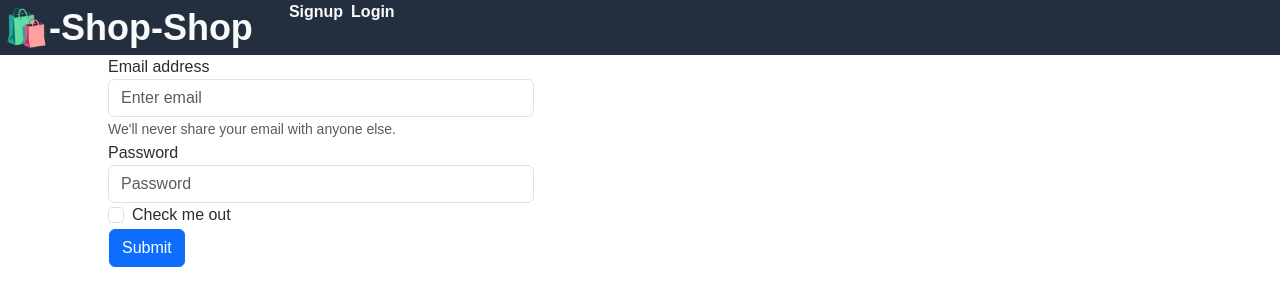
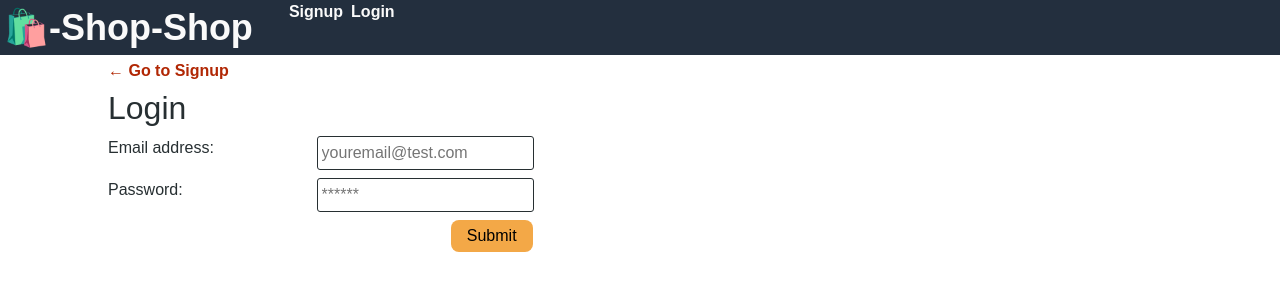
Before and after one commit to jeremiahmiranda79/buonos-pizza-3, a React (Create React App) app in the folder client/: page /login in a window 1280 px wide. Shown: the top 306 px of the page. Built offline with nearby package versions, Linux system fonts and the light colour scheme; a web font is replaced by a local one; what google-maps-react would draw is missing.

Commit message:
login mutation.js on client side updated

```diff
--- a/client/src/components/LoginForm/index.js
+++ b/client/src/components/LoginForm/index.js
@@ -1,47 +1,69 @@
 import React, { useState } from "react";
 import "../LoginForm/index.css";
+import { useMutation } from "@apollo/client";
+import { Link } from "react-router-dom";
+import { LOGIN } from "../../utils/mutation";
+import Auth from "../../utils/auth";
 
-function LoginForm() {
-  const [email, setEmail] = useState("");
-  const handleEmailChange = (e) => {
-    setEmail(e.target.value);
+function LoginForm(props) {
+  const [formState, setFormState] = useState({ email: "", password: "" });
+  const [login, { error }] = useMutation(LOGIN);
+
+  const handleFormSubmit = async (event) => {
+    event.preventDefault();
+    try {
+      const mutationResponse = await login({
+        variables: { email: formState.email, password: formState.password },
+      });
+      const token = mutationResponse.data.login.token;
+      Auth.login(token);
+    } catch (e) {
+      console.log(e);
+    }
   };
+
+  const handleChange = (event) => {
+    const { name, value } = event.target;
+    setFormState({
+      ...formState,
+      [name]: value,
+    });
+  };
+
   return (
-    <div className="container">
-      <form>
-        <div class="form-group">
-          <label for="exampleInputEmail1">Email address</label>
+    <div className="container my-1">
+      <Link to="/signup">← Go to Signup</Link>
+
+      <h2>Login</h2>
+      <form onSubmit={handleFormSubmit}>
+        <div className="flex-row space-between my-2">
+          <label htmlFor="email">Email address:</label>
           <input
-            value={email}
-            onChange={handleEmailChange}
+            placeholder="youremail@test.com"
+            name="email"
             type="email"
-            class="form-control"
-            id="exampleInputEmail1"
-            aria-describedby="emailHelp"
-            placeholder="Enter email"
-          />
-          <small id="emailHelp" class="form-text text-muted">
-            We'll never share your email with anyone else.
-          </small>
-        </div>
-        <div class="form-group">
-          <label for="exampleInputPassword1">Password</label>
-          <input
-            type="password"
-            class="form-control"
-            id="exampleInputPassword1"
-            placeholder="Password"
+            id="email"
+            onChange={handleChange}
           />
         </div>
-        <div class="form-group form-check">
-          <input type="checkbox" class="form-check-input" id="exampleCheck1" />
-          <label class="form-check-label" for="exampleCheck1">
-            Check me out
-          </label>
+        <div className="flex-row space-between my-2">
+          <label htmlFor="pwd">Password:</label>
+          <input
+            placeholder="******"
+            name="password"
+            type="password"
+            id="pwd"
+            onChange={handleChange}
+          />
         </div>
-        <button type="submit" class="btn btn-primary">
-          Submit
-        </button>
+        {error ? (
+          <div>
+            <p className="error-text">The provided credentials are incorrect</p>
+          </div>
+        ) : null}
+        <div className="flex-row flex-end">
+          <button type="submit">Submit</button>
+        </div>
       </form>
     </div>
   );
--- /dev/null
+++ b/client/src/utils/mutation.js
@@ -0,0 +1,37 @@
+import { gql } from "@apollo/client";
+
+export const LOGIN = gql`
+  mutation login($email: String!, $password: String!) {
+    login(email: $email, password: $password) {
+      token
+      customer {
+        _id
+        firstName
+        lastName
+        password
+        email
+      }
+    }
+  }
+`;
+
+export const ADD_USER = gql`
+  mutation addUser(
+    $firstName: String!
+    $lastName: String!
+    $email: String!
+    $password: String!
+  ) {
+    addUser(
+      firstName: $firstName
+      lastName: $lastName
+      email: $email
+      password: $password
+    ) {
+      token
+      user {
+        _id
+      }
+    }
+  }
+`;
```
Also changed, not shown: client/src/utils/auth.js (+6 -6 lines), client/src/Page/NoMatch.js (line endings or trailing spaces), 2 other files (tests, documents, lock files or other folders).
